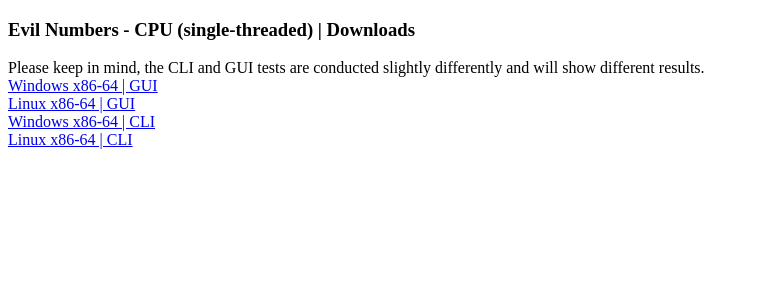
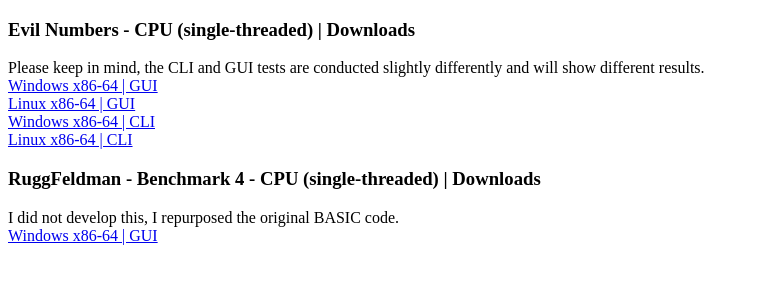
Before and after one commit to logancammish/logancammish.github.io, a plain HTML site: page benchmarking.html in a window 1280 px wide. Shown: the whole page, without its empty margins (0-759 px from the left). Drawn offline with Linux system fonts and the light colour scheme.

Commit message:
Update benchmarking.html

```diff
--- a/benchmarking.html
+++ b/benchmarking.html
@@ -15,5 +15,9 @@
     <br>
     <a href="https://github.com/logancammish/benchmarks/raw/main/evil-numbers/binaries/evil-numbers">Linux x86-64 | CLI</a>
 
+    <h3>RuggFeldman - Benchmark 4 - CPU (single-threaded) | Downloads</h3>
+    I did not develop this, I repurposed the original BASIC code.
+    <br>
+    <a href="https://github.com/logancammish/benchmarks/raw/main/RuggFeldman/4/binaries/four.exe">Windows x86-64 | GUI</a>
   </body>
 </html>
```
